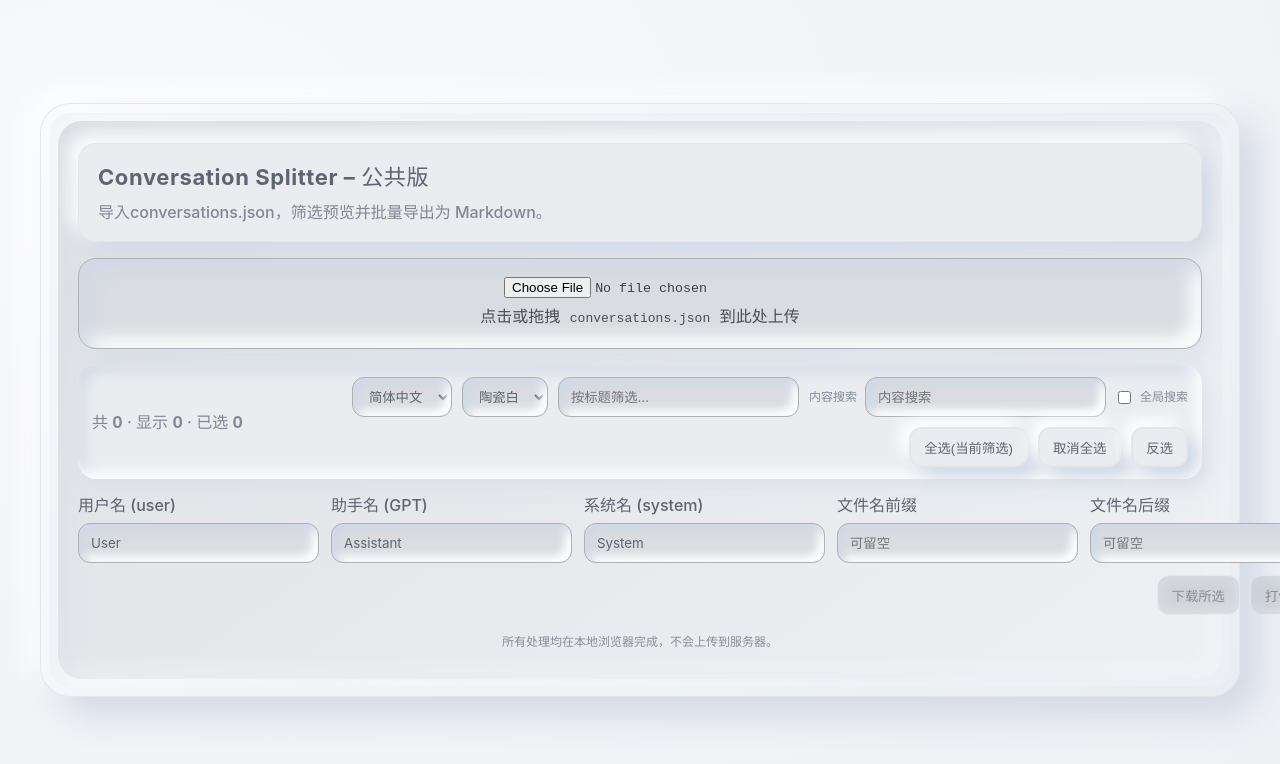
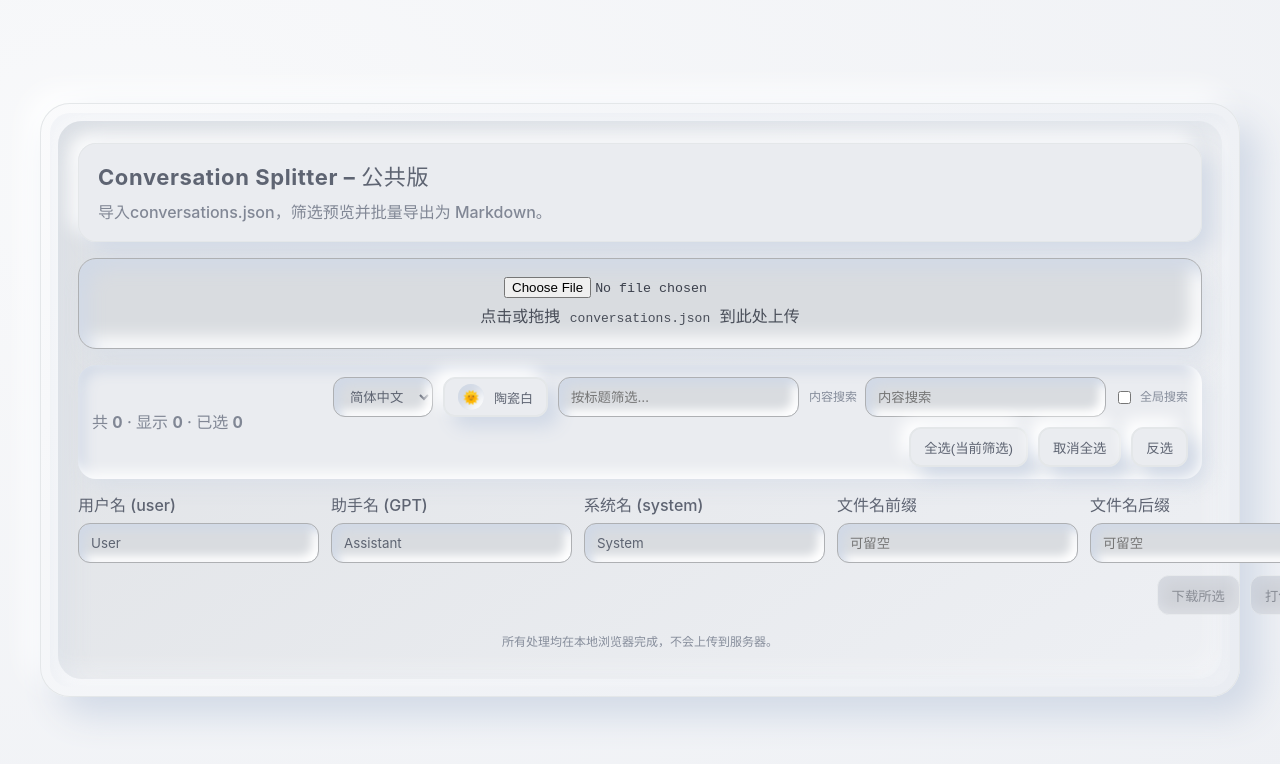
Before and after one commit to chuan-101/json-splitter-public, a React (Vite) app: page / in a window 1280 px wide. Shown: the top 764 px of the page. Built offline with nearby package versions, Linux system fonts and the light colour scheme.

Commit message:
Simplify theme selection to light and dark toggle

```diff
--- a/src/JsonConvoSplitter.jsx
+++ b/src/JsonConvoSplitter.jsx
@@ -32,7 +32,7 @@ export default function JsonConvoSplitter() {
   const [dragging, setDragging] = useState(false);
   const [previewIdx, setPreviewIdx] = useState(null);
   const [targetMessageIdx, setTargetMessageIdx] = useState(null);
-  const [theme, setTheme] = useState("ceramic"); // ceramic | stealth | industrial | retro
+  const [theme, setTheme] = useState("ceramic"); // ceramic | stealth
   const [lang, setLang] = useState("zh");      // zh | en
   const previewScrollRef = useRef(null);
   const messageRefs = useRef(new Map());
--- a/src/components/Toolbar.jsx
+++ b/src/components/Toolbar.jsx
@@ -19,6 +19,9 @@ export default function Toolbar({
   selectedCount,
   t,
 }) {
+  const toggleTheme = () => setTheme(theme === "ceramic" ? "stealth" : "ceramic");
+  const themeIsLight = theme === "ceramic";
+
   return (
     <div className="toolbar">
       <div className="stats">{t('total')} <b>{convosCount}</b> · {t('shown')} <b>{visibleCount}</b> · {t('selected')} <b>{selectedCount}</b></div>
@@ -27,12 +30,18 @@ export default function Toolbar({
           <option value="zh">简体中文</option>
           <option value="en">English</option>
         </select>
-        <select className="select" value={theme} onChange={(e)=>setTheme(e.target.value)}>
-          <option value="ceramic">{t('themeCeramic')}</option>
-          <option value="stealth">{t('themeStealth')}</option>
-          <option value="industrial">{t('themeIndustrial')}</option>
-          <option value="retro">{t('themeRetro')}</option>
-        </select>
+        <button
+          type="button"
+          className="icon-btn"
+          onClick={toggleTheme}
+          aria-label={`${t('toggleTheme')}: ${themeIsLight ? t('themeCeramic') : t('themeStealth')}`}
+          title={`${t('toggleTheme')}: ${themeIsLight ? t('themeCeramic') : t('themeStealth')}`}
+        >
+          <span className="icon-circle" aria-hidden="true">
+            {themeIsLight ? "🌞" : "🌜"}
+          </span>
+          <span className="icon-label">{themeIsLight ? t('themeCeramic') : t('themeStealth')}</span>
+        </button>
         <input className="search" placeholder={t('filterByTitle')} value={titleQuery} onChange={(e)=>setTitleQuery(e.target.value)} />
         <div className="search-group">
           <span className="search-label">{t('searchInMessages')}</span>
--- a/src/i18n/en.json
+++ b/src/i18n/en.json
@@ -8,8 +8,7 @@
   "selected": "Selected",
   "themeCeramic": "Ceramic White",
   "themeStealth": "Stealth Matte",
-  "themeIndustrial": "Blue",
-  "themeRetro": "Pink",
+  "toggleTheme": "Toggle theme",
   "filterByTitle": "Filter by title…",
   "searchInMessages": "Search in messages",
   "searchAllConvos": "Search all conversations",
--- a/src/i18n/zh.json
+++ b/src/i18n/zh.json
@@ -8,8 +8,7 @@
   "selected": "已选",
   "themeCeramic": "陶瓷白",
   "themeStealth": "暗夜黑",
-  "themeIndustrial": "浅蓝",
-  "themeRetro": "淡粉",
+  "toggleTheme": "切换主题",
   "filterByTitle": "按标题筛选…",
   "searchInMessages": "内容搜索",
   "searchAllConvos": "全局搜索",
--- a/src/index.css
+++ b/src/index.css
@@ -53,30 +53,6 @@
   --text-screen: #c7f5b1;
 }
 
-.outer[data-theme="industrial"],
-.app-shell[data-theme="industrial"],
-:root[data-theme="industrial"] {
-  --bg-body: #e3f2fd; /* Very pale, airy blue */
-  --bg-screen: #bbdefb; /* Slightly deeper blue inset for contrast */
-  --shadow-light: #ffffff; /* Pure white highlight for softness */
-  --shadow-dark: #b0bec5; /* A soft, blue-grey shadow, not harsh */
-  --text-primary: #546e7a; /* Soft slate grey text, easy on eyes */
-  --text-accent: #546e7a;
-  --text-screen: #37474f; /* Slightly darker text for screen readability */
-}
-
-.outer[data-theme="retro"],
-.app-shell[data-theme="retro"],
-:root[data-theme="retro"] {
-  --bg-body: #fce4ec; /* Very pale, gentle pink */
-  --bg-screen: #f8bbd0; /* Slightly deeper pink inset */
-  --shadow-light: #fff0f5; /* Soft creamy white highlight */
-  --shadow-dark: #dabba9; /* A warm, muted rose-grey shadow */
-  --text-primary: #785c64; /* Soft warm grey/brown text */
-  --text-accent: #785c64;
-  --text-screen: #4a3b3f;
-}
-
 * {
   box-sizing: border-box;
 }
--- a/src/styles/base.css
+++ b/src/styles/base.css
@@ -179,6 +179,31 @@
   font-size: 12px;
   color: color-mix(in srgb, var(--text-primary) 65%, var(--shadow-dark) 35%);
   white-space: nowrap;
+}
+
+.icon-btn {
+  display: inline-flex;
+  align-items: center;
+  gap: 10px;
+  font-weight: 700;
+}
+
+.icon-circle {
+  display: inline-flex;
+  align-items: center;
+  justify-content: center;
+  width: 26px;
+  height: 26px;
+  border-radius: 50%;
+  background: color-mix(in srgb, var(--bg-screen) 70%, var(--shadow-dark) 30%);
+  box-shadow:
+    inset 4px 4px 8px var(--shadow-dark),
+    inset -4px -4px 8px var(--shadow-light);
+}
+
+.icon-label {
+  font-size: 13px;
+  color: var(--text-primary);
 }
 
 button {
```
Also changed, not shown: 5 other files (tests, documents, lock files or other folders).
